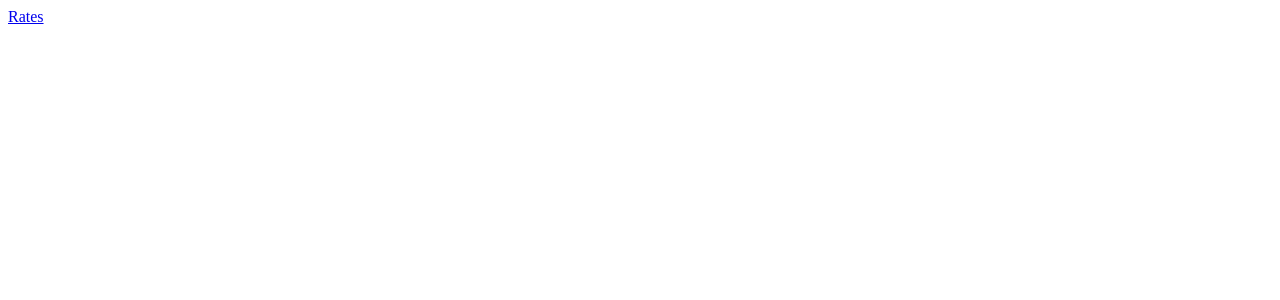
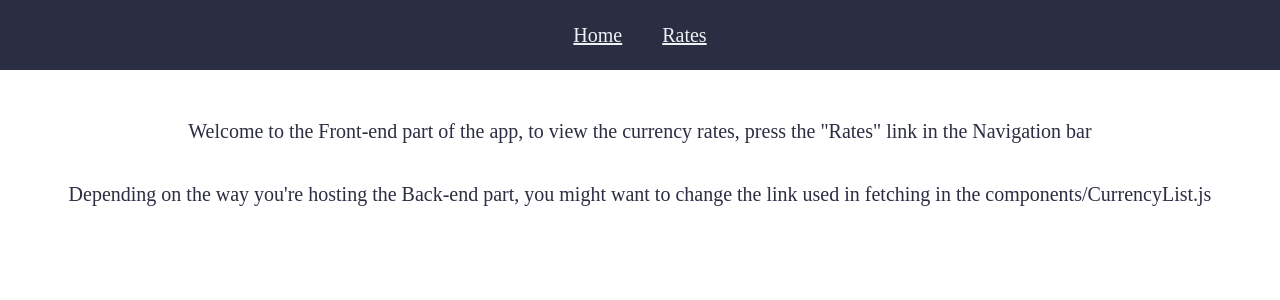
Before and after one commit to Kaleff/-banktracker_frontend-, a React (Create React App) app: page / in a window 1280 px wide. Shown: the top 300 px of the page. Built offline with nearby package versions, Linux system fonts and the light colour scheme.

Commit message:
Created components and css file

```diff
--- a/src/App.css
+++ b/src/App.css
@@ -28,6 +28,84 @@
   color: #61dafb;
 }
 
+body {
+  margin: 0;
+  font-size: 20px;
+  color: #2b2d42;
+}
+
+#root {
+  display: grid;
+  place-items: center;
+}
+
+table, td, th {
+  border: 1px solid;
+}
+
+th, td {
+  padding: 7.5px;
+}
+
+table {
+  min-width: 50%;
+  border-collapse: collapse;
+}
+
+table {
+  text-align: center;
+}
+
+button {
+  display: inline-block;
+  font-weight: 400;
+  text-align: center;
+  white-space: nowrap;
+  vertical-align: middle;
+  -webkit-user-select: none;
+  -moz-user-select: none;
+  -ms-user-select: none;
+  user-select: none;
+  border: 1px solid transparent;
+  border-top-color: transparent;
+  border-right-color: transparent;
+  border-bottom-color: transparent;
+  border-left-color: transparent;
+  padding: .375rem .75rem;
+  font-size: 1rem;
+  line-height: 1.5;
+  border-radius: .25rem;
+  margin: 5px;
+}
+
+header {
+  height: 70px;
+  background-color: #2b2d42 ;
+  z-index: 10;
+  position: relative;
+  width: 100%;
+  display: grid;
+  place-items: center;
+  margin-bottom: 30px;
+}
+
+nav {
+  display: flex;
+  flex-wrap: wrap;
+  margin-left: auto;
+  margin-right: auto;
+}
+
+nav a {
+  color: #edf2f4;
+  margin-right: 20px;
+  margin-left: 20px;
+}
+
+table a {
+  color: #d90429;
+}
+
 @keyframes App-logo-spin {
   from {
     transform: rotate(0deg);
--- a/src/App.js
+++ b/src/App.js
@@ -7,9 +7,12 @@ import { Outlet, Link } from
 function App() {
   return (
     <>
-    <nav>
-      <Link to='/rates'>Rates</Link>
-    </nav>
+    <header>
+      <nav>
+        <Link to='/'>Home</Link>
+        <Link to='/rates/1'>Rates</Link>
+      </nav>
+    </header>
     <Outlet />
     </>
   );
--- a/src/components/CurrencyList.js
+++ b/src/components/CurrencyList.js
@@ -1,30 +1,46 @@
-import React, { useState, useEffect} from 'react'
+import React, { useState, useEffect, useRef} from 'react'
 import { useParams } from 'react-router-dom'
+import Pagination from './Pagination';
+import { Link } from 'react-router-dom';
 
 function CurrencyList() {
     // Set states
     const [rates, setRates] = useState('');
     const [offSet, setOffset] = useState(0);
+    const [maxPages, setPages] = useState(1);
+    const mounted = useRef();
 
     let params = useParams();
     // Map the currencies on table rows
-    const listItems = Object.entries(rates).slice(offSet, offSet+10).map(([currency, rate], key) =>
+    let listItems = Object.entries(rates).slice(offSet, offSet+10).map(([currency, rate], key) =>
         <tr key={key}>
             <td>{key+1+offSet}</td>
-            <td>{currency}</td>
-            <td>{(Math.round(rate * 100) / 100).toFixed(2)}</td>
+            <td><Link to={'/money/'+currency}>{currency}</Link></td>
+            <td>EUR = {(Math.round(rate * 100) / 100).toFixed(2)} {currency}</td>
         </tr>
     );
 
     useEffect(() => {
+        if (!mounted.current) {
+            // do componentDidMount logic, fetch data just once
             fetch('http://localhost/banktracker/public/api/rates')
             .then(response => response.json())
             .then(data => setRates(data));
+            mounted.current = true;
+        } else {
+            setPages(Math.ceil(Object.keys(rates).length / 10));
+        }
+        // Get the offset of the current page
         if(params.pageId) {
             setOffset((params.pageId-1)*10);
         }
-    }, []);
+        else {
+            params.pageId = 1;
+        }
+        //Update the component upon fetching data and changing the page
+    }, [rates, params.pageId]);
     return (
+        <>
             <table>
                 <thead>
                     <tr>
@@ -35,6 +51,8 @@ function CurrencyList() {
                 </thead>
                 <tbody>{listItems}</tbody>
             </table>
+            <Pagination page={params.pageId} lastpage={maxPages} />
+        </>
     )
 }
 
--- /dev/null
+++ b/src/components/Homepage.js
@@ -0,0 +1,10 @@
+import React from 'react'
+
+export default function Homepage() {
+  return (
+    <>
+        <p>Welcome to the Front-end part of the app, to view the currency rates, press the "Rates" link in the Navigation bar</p>
+        <p>Depending on the way you're hosting the Back-end part, you might want to change the link used in fetching in the components/CurrencyList.js</p>
+    </>
+  )
+}
--- /dev/null
+++ b/src/components/Pagination.js
@@ -0,0 +1,21 @@
+import React from 'react'
+import { Link } from 'react-router-dom';
+
+function Pagination(props) {
+  return (
+    <>
+      <div>
+        <p>Page: {props.page} Total pages: {props.lastpage}</p>
+      <div className='buttons'>{props.page > 1 &&
+        <Link to={'/rates/'+(props.page-1)}><button>Previous</button></Link>
+      }
+      {props.page < props.lastpage &&
+        <Link to={'/rates/'+(props.page - -1)}><button>Next</button></Link>
+      }
+      </div>
+      </div>
+    </>
+  )
+}
+
+export default Pagination
--- a/src/index.js
+++ b/src/index.js
@@ -4,12 +4,14 @@ import App from './App';
 import reportWebVitals from './reportWebVitals';
 import { BrowserRouter, Routes, Route } from "react-router-dom"
 import CurrencyList from './components/CurrencyList';
+import Homepage from './components/Homepage';
 
 const root = ReactDOM.createRoot(document.getElementById('root'));
 root.render(
   <BrowserRouter>
     <Routes>
       <Route path='/' element={<App />}>
+        <Route path='' element={<Homepage />} />
         <Route path='rates' element={<CurrencyList />} />
         <Route path='rates/:pageId' element={<CurrencyList />} />
       </Route>
```
Lines whose indentation alone changed are shown as unchanged.
